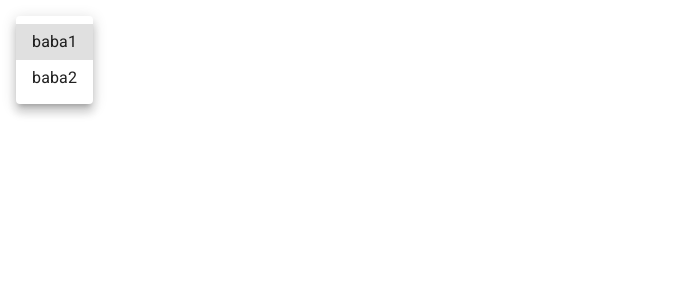
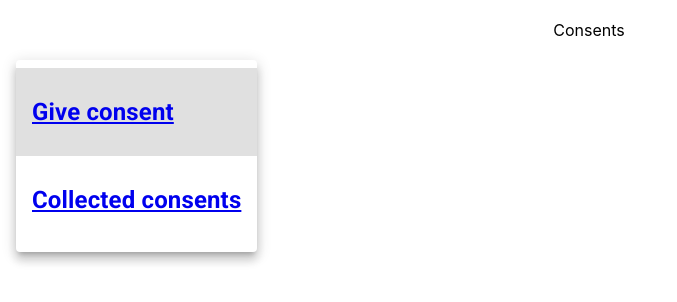
Before and after one commit to 4arturas/didomi, a React (Create React App) app in the folder client/: page /consents in a window 1280 px wide. Shown: the top 302 px of the page, without its empty margins (0-677 px from the left). Built offline with nearby package versions, Linux system fonts and the light colour scheme.

Commit message:
Create application skeleton

```diff
--- a/client/src/App.tsx
+++ b/client/src/App.tsx
@@ -1,15 +1,41 @@
 import React from 'react';
 import './App.css';
-import {Menu, MenuItem} from "@mui/material";
+import {BrowserRouter as Router, NavLink, Route, Routes} from 'react-router-dom'
+import {Grid, Menu, MenuItem} from "@mui/material";
+import PermIdentityIcon from "@mui/icons-material/PermIdentity";
+import Lists from "@mui/icons-material/ListAlt";
+import GiveConsent from "./components/GiveConsent";
+import Consents from "./components/Consents";
 
 function App() {
   return (
-    <div>
-        <Menu open>
-            <MenuItem>baba1</MenuItem>
-            <MenuItem>baba2</MenuItem>
-        </Menu>
-    </div>
+      <Router>
+      <Grid container justifyContent="center">
+          <Grid item xs={2}>
+            <Menu open>
+                <MenuItem>
+                    <NavLink to="/give-consent" className={({isActive}) => 'link' + (isActive ? ' activeLink' : '')}>
+                        {/*<PermIdentityIcon/>*/}
+                        <h2>Give consent</h2>
+                    </NavLink>
+                </MenuItem>
+                <MenuItem>
+                    <NavLink to="/consents" className={({isActive}) => 'link' + (isActive ? ' activeLink' : '')}>
+                        {/*<Lists/>*/}
+                        <h2>Collected consents</h2>
+                    </NavLink>
+                </MenuItem>
+            </Menu>
+            <Grid item xs={6} style={{margin: '20px'}}>
+                <Routes>
+                    <Route path='/' element={<GiveConsent/>}/>
+                    <Route path='/give-consent' element={<GiveConsent/>}/>
+                    <Route path='/consents' element={<Consents/>}/>
+                </Routes>
+            </Grid>
+          </Grid>
+      </Grid>
+      </Router>
   );
 }
 
--- /dev/null
+++ b/client/src/components/Consents.tsx
@@ -0,0 +1,7 @@
+function Consents() {
+    return (
+        <div>Consents</div>
+    );
+}
+
+export default Consents;
--- /dev/null
+++ b/client/src/components/GiveConsent.tsx
@@ -0,0 +1,7 @@
+function GiveConsent() {
+    return (
+        <div>GiveConsent</div>
+    );
+}
+
+export default GiveConsent;
```
